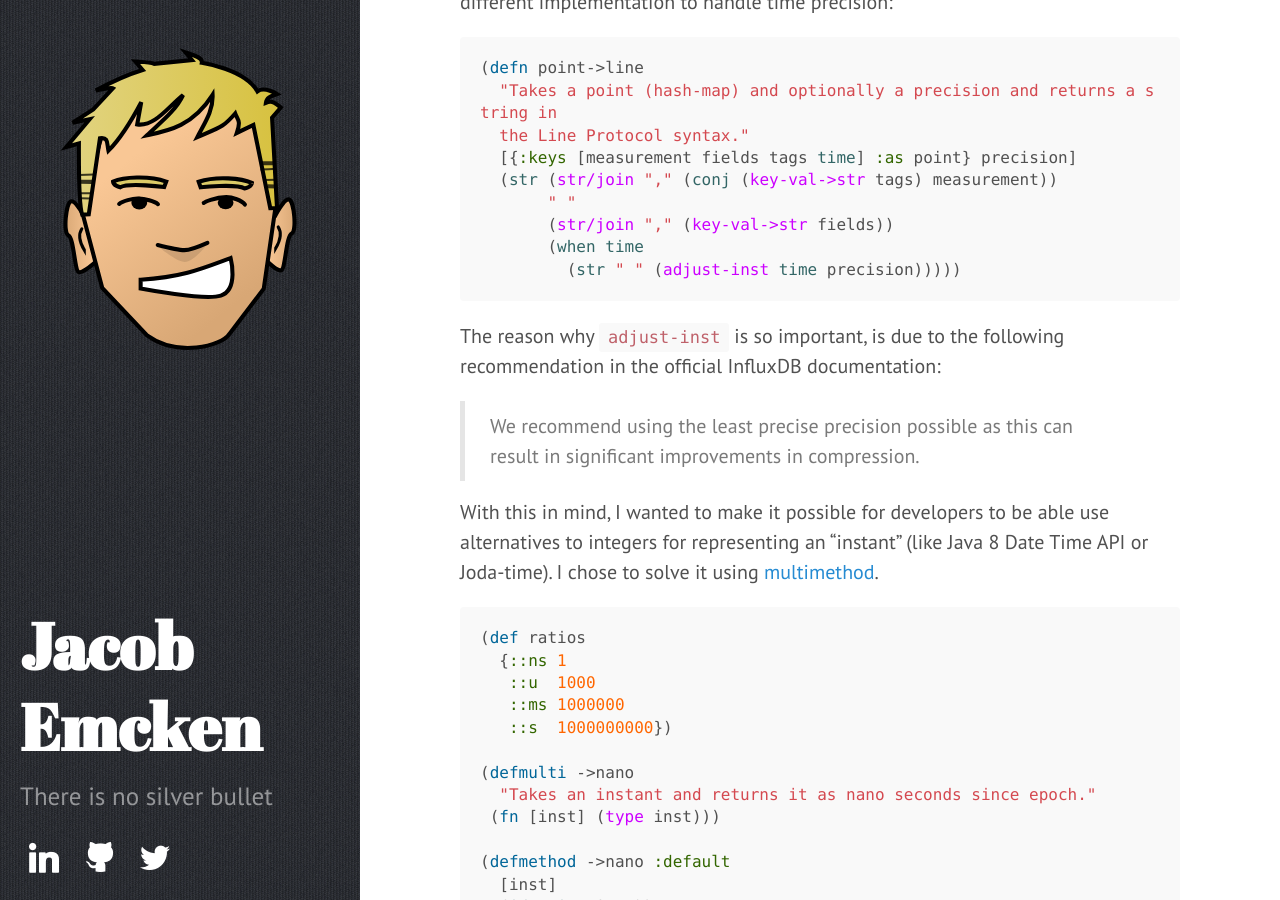
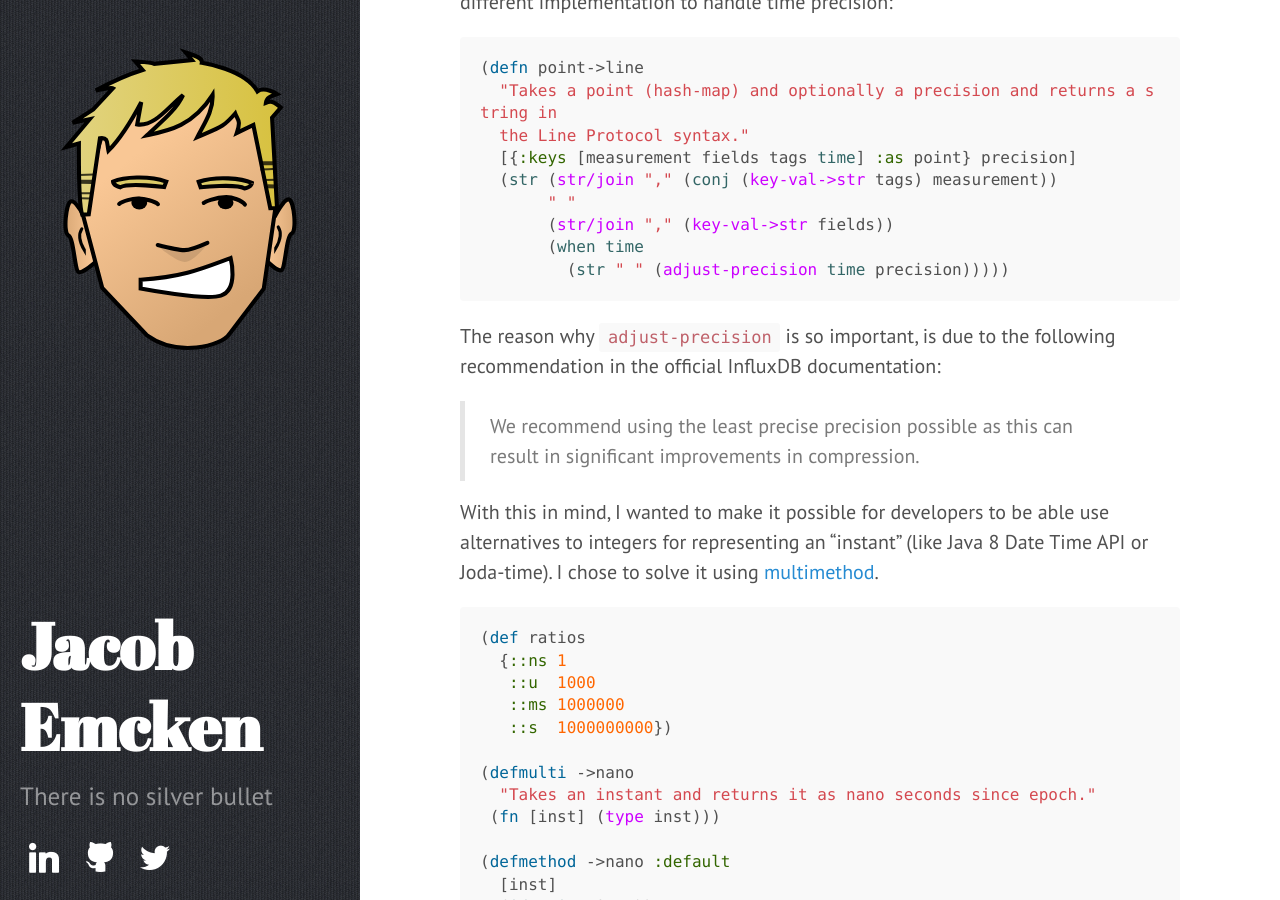
Before and after one commit to jacobemcken/jacobemcken.github.io, a Jekyll site: the page built from _posts/2019-02-27-clojure-influxdb-client-part-2.md, in a window 1280 px wide and 900 px high, scrolled down 2767 px. Built offline with Jekyll 4.4.1, drawn with Linux system fonts in a browser that asks for light colours; comment, search, counter and statistics services are not loaded.

Commit message:
Fix typo in function name (InfluxDB part 2)

````diff
--- a/_posts/2019-02-27-clojure-influxdb-client-part-2.md
+++ b/_posts/2019-02-27-clojure-influxdb-client-part-2.md
@@ -133,10 +133,10 @@ slightly different implementation to handle time precision:
        " "
        (str/join "," (key-val->str fields))
        (when time
-         (str " " (adjust-inst time precision)))))
+         (str " " (adjust-precision time precision)))))
 ```
 
-The reason why `adjust-inst` is so important, is due to the following
+The reason why `adjust-precision` is so important, is due to the following
 recommendation in the official InfluxDB documentation:
 
 > We recommend using the least precise precision possible as this can result
````
